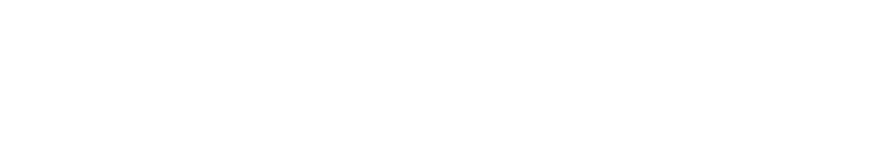
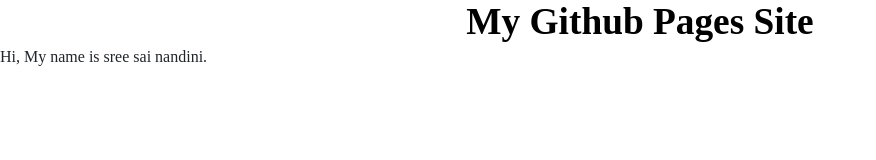
Before and after one commit to Sree2011/Sree2011-first-website, a plain HTML site: page index.html in a window 1280 px wide. Shown: the whole page, without its empty margins (0-876 px from the left). Drawn offline with nearby package versions, Linux system fonts and the light colour scheme; files that its build step writes are made by us from their sources.

Commit message:
modified:   index.html

```diff
--- a/index.html
+++ b/index.html
@@ -28,5 +28,10 @@
 
 </head>
 
+<body>
+    <h1>My Github Pages Site</h1>
+
+    <p>Hi, My name is sree sai nandini.</p>
+</body>
 
 </html>
```
